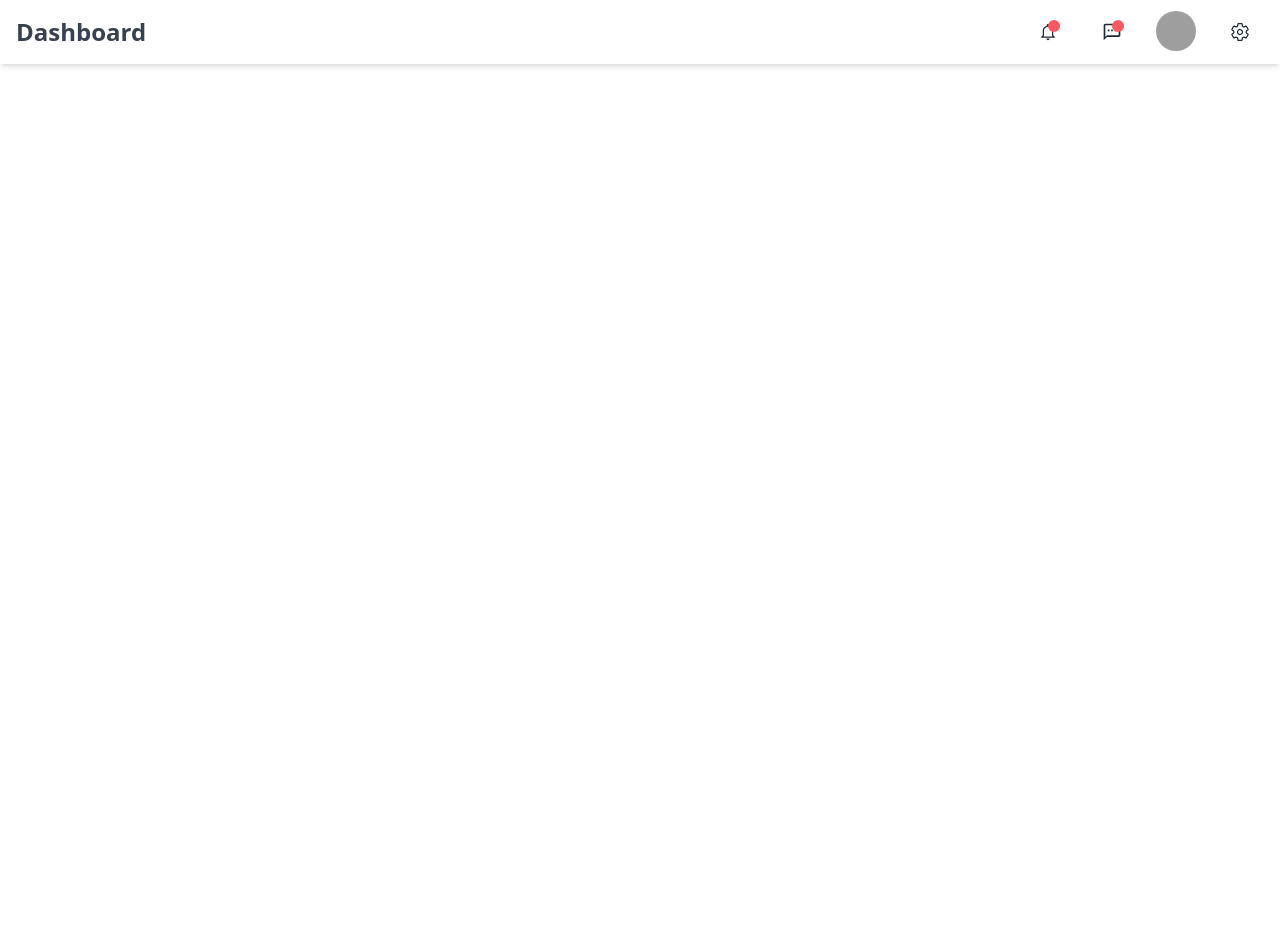
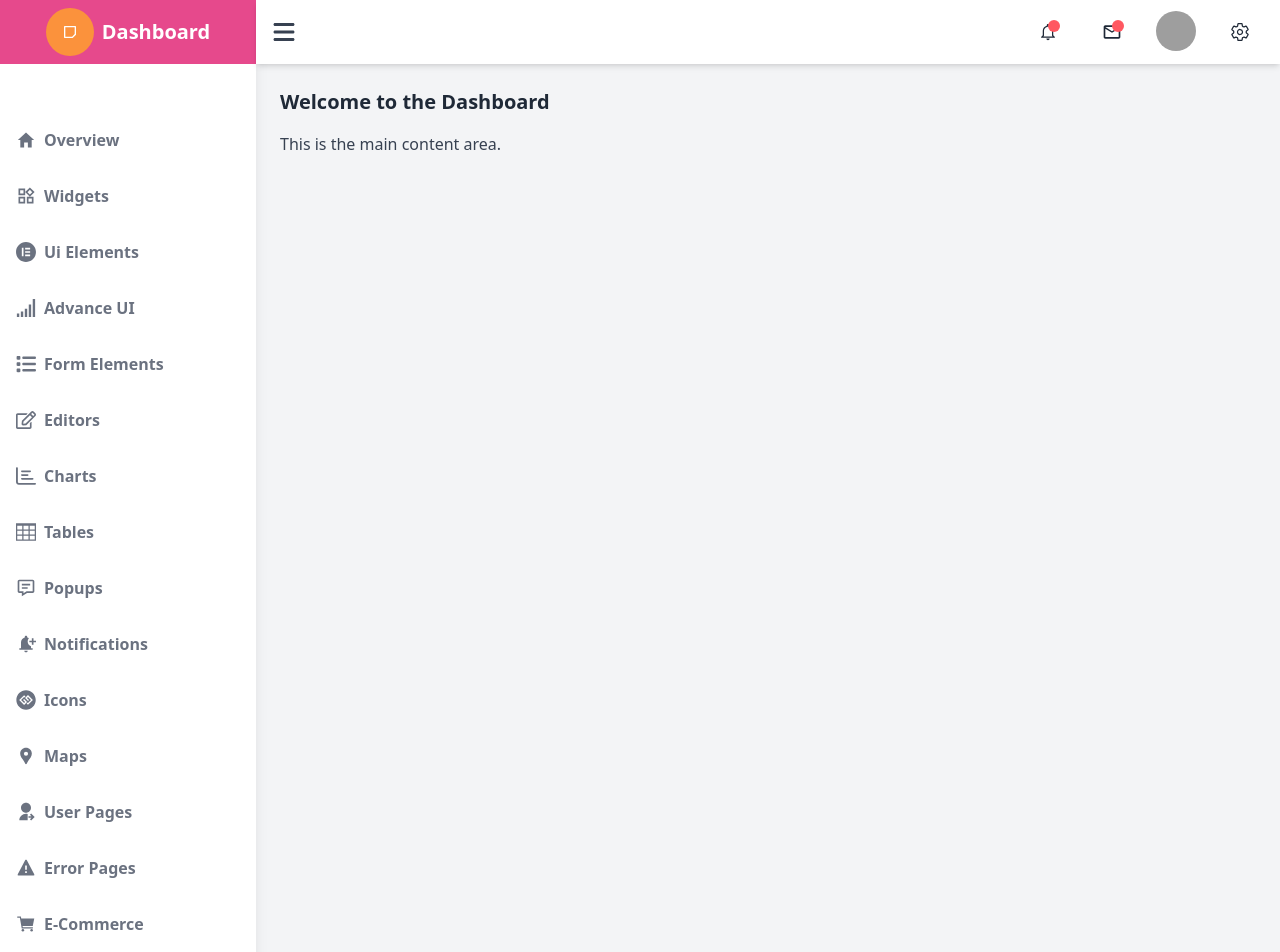
Before and after one commit to anasahammad/technogenix-dashboard, a React (Vite) app: page / in a window 1280 px wide. Shown: the top 952 px of the page. Before the commit the page ends 800 px from the top, so only its background shows below. Built offline with nearby package versions, Linux system fonts and the light colour scheme; grey boxes are pictures that could not be loaded.

Commit message:
sidebar added

```diff
--- a/src/App.jsx
+++ b/src/App.jsx
@@ -1,16 +1,34 @@
 
+
+import { useState } from 'react'
 import './App.css'
 import Header from './components/Header'
+import Sidebar from './components/Sidebar'
 import Dashboard from './Dashboard'
 
+
 function App() {
+  const [sideCollaps, setSideCollaps] = useState(true)
 
+  const toggleSideBar = ()=>{
+    setSideCollaps(!sideCollaps)
+  }
+  return (
+    <div className="flex  bg-gray-100">
+    <Sidebar sideCollaps={sideCollaps} />
 
-  return (
-    <main>
-      <Header/>
-      {/* <Dashboard/> */}
-    </main>
+    {/* Main Content */}
+    <div className="flex flex-col flex-1">
+      {/* Header */}
+      <Header toggleSideBar={toggleSideBar}/>
+
+      {/* Main Content Area */}
+      <main className="flex-1 p-6">
+        <h2 className="text-xl font-semibold mb-4">Welcome to the Dashboard</h2>
+        <p className="text-gray-700">This is the main content area.</p>
+      </main>
+    </div>
+  </div>
   )
 }
 
--- a/src/components/Header.jsx
+++ b/src/components/Header.jsx
@@ -1,22 +1,17 @@
+import { FaBars } from "react-icons/fa6";
 import { IoMdNotificationsOutline } from "react-icons/io";
 import { IoSettingsOutline } from "react-icons/io5";
-import { MdNotificationAdd, MdOutlineTextsms } from "react-icons/md";
+import {  MdOutlineEmail } from "react-icons/md";
 
 
-const Header = () => {
+const Header = ({toggleSideBar}) => {
     return (
         <div className="w-full h-16 bg-white shadow-md flex items-center justify-between px-4">
-        <div className="text-2xl font-bold text-gray-700">
-          Dashboard
+        <div onClick={toggleSideBar} className="text-2xl cursor-pointer font-bold text-gray-700">
+        <FaBars  />
         </div>
         <div className="flex items-center space-x-4">
-          {/* <div className="relative">
-            <input
-              type="text"
-              placeholder="Search..."
-              className="input input-bordered"
-            />
-          </div> */}
+
           <div className="relative">
             <button className="btn btn-ghost btn-circle">
 
@@ -28,7 +23,8 @@ const Header = () => {
           <div className="relative">
             <button className="btn btn-ghost btn-circle">
 
-<MdOutlineTextsms className="h-5 w-5" />
+
+<MdOutlineEmail className="h-5 w-5"/>
             </button>
 
             <span className="absolute top-3 right-3 badge badge-xs badge-error indicator-item"></span>
--- /dev/null
+++ b/src/components/Sidebar.jsx
@@ -0,0 +1,147 @@
+import { BiMessageDetail, BiSolidError } from "react-icons/bi";
+import { FaCalendarAlt, FaRegEdit } from "react-icons/fa";
+import { FaElementor, FaGgCircle, FaList, FaRegChartBar } from "react-icons/fa6";
+import { GiNetworkBars } from "react-icons/gi";
+import { GrGallery } from "react-icons/gr";
+import { ImTable2 } from "react-icons/im";
+import { IoMdHome } from "react-icons/io";
+import { IoCartSharp, IoDocumentTextOutline } from "react-icons/io5";
+import { LuListTodo } from "react-icons/lu";
+import { MdEmail, MdLocationPin, MdNotificationAdd, MdOutlineWidgets } from "react-icons/md";
+import { RiStickyNote2Line, RiUserSharedFill } from "react-icons/ri";
+
+
+const Sidebar = ({sideCollaps}) => {
+
+    const links = [
+        {
+            title: "Overview",
+            path: "/",
+            icon: <IoMdHome/>
+        },
+        {
+            title: "Widgets",
+            path: "/",
+            icon: <MdOutlineWidgets />
+        },
+        {
+            title: "Ui Elements",
+            path: "/",
+            icon: <FaElementor />
+        },
+        {
+            title: "Advance UI",
+            path: "/",
+            icon: <GiNetworkBars />
+        },
+        {
+            title: "Form Elements",
+            path: "/",
+            icon: <FaList />
+        },
+        {
+            title: "Editors",
+            path: "/",
+            icon: <FaRegEdit />
+        },
+        {
+            title: "Charts",
+            path: "/",
+            icon:<FaRegChartBar />
+        },
+        {
+            title: "Tables",
+            path: "/",
+            icon:<ImTable2 />
+        },
+        {
+            title: "Popups",
+            path: "/",
+            icon:<BiMessageDetail />
+        },
+        {
+            title: "Notifications",
+            path: "/",
+            icon:<MdNotificationAdd />
+        },
+        {
+            title: "Icons",
+            path: "/",
+            icon:<FaGgCircle />
+        },
+        {
+            title: "Maps",
+            path: "/",
+            icon:<MdLocationPin />
+        },
+        {
+            title: "User Pages",
+            path: "/",
+            icon:<RiUserSharedFill />
+        },
+        {
+            title: "Error Pages",
+            path: "/",
+            icon:<BiSolidError />
+        },
+        {
+            title: "E-Commerce",
+            path: "/",
+            icon:<IoCartSharp />
+        },
+        {
+            title: "E-mail",
+            path: "/",
+            icon:<MdEmail />
+        },
+        {
+            title: "Calendar",
+            path: "/",
+            icon:<FaCalendarAlt />
+        },
+        {
+            title: "Todo list",
+            path: "/",
+            icon:<LuListTodo />
+        },
+        {
+            title: "Gallery",
+            path: "/",
+            icon:<GrGallery />
+        },
+        {
+            title: "Documentation",
+            path: "/",
+            icon:<IoDocumentTextOutline />
+        },
+
+    ]
+    return (
+        <aside className={`w-64 bg-white shadow-lg ${sideCollaps ? 'w-64' : 'w-16'}`}>
+        <div className="p-2 bg-[#E6498C] text-white">
+          <div className={`  ${sideCollaps ? 'flex justify-center items-center gap-2' : 'hidden'}`}>
+                <div className=" rounded-full bg-orange-400 p-4 text-center"><RiStickyNote2Line className="w-full"/></div>
+        <h2 className="text-xl  font-semibold">Dashboard</h2></div>
+        </div>
+        <nav className="mt-12">
+          <ul>
+
+            {links.map((link, idx)=> (
+                <li key={idx} className="p-2">
+                <a href="#" className="text-gray-500 hover:bg-gray-200 hover:text-green-500 active:text-green-600 rounded-lg  p-2 flex items-center gap-2 ">
+                  <span className={`text-center ${sideCollaps ? 'text-xl ' : ' text-2xl'} `}>{link.icon}</span>
+                  <span className={`font-semibold ${sideCollaps ? 'block ' : 'hidden'}`}>{link.title}</span>
+                </a>
+              </li>
+            ))}
+
+
+
+
+          </ul>
+        </nav>
+      </aside>
+    );
+};
+
+export default Sidebar;
```
